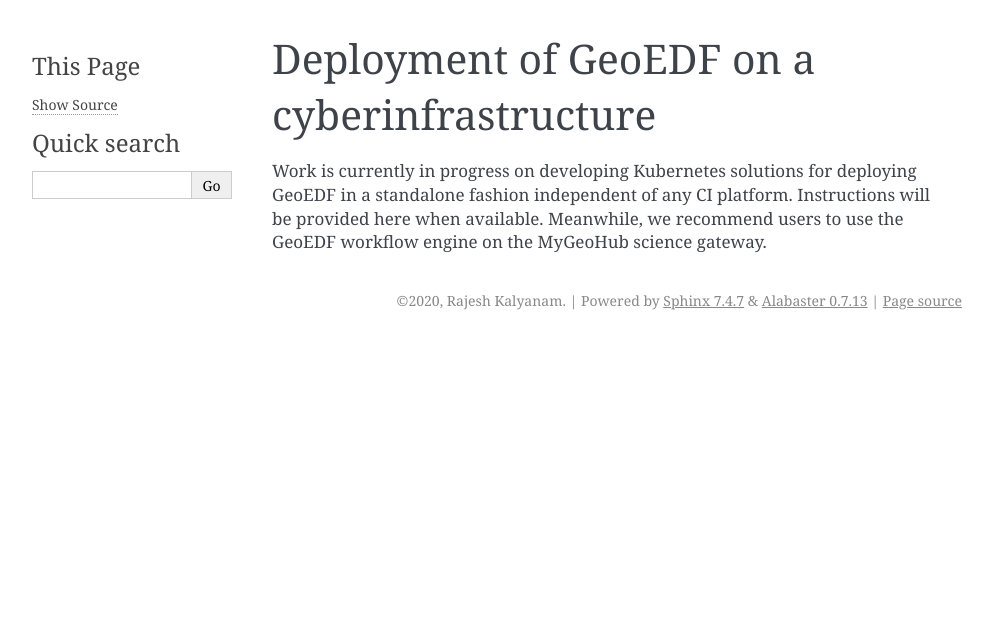
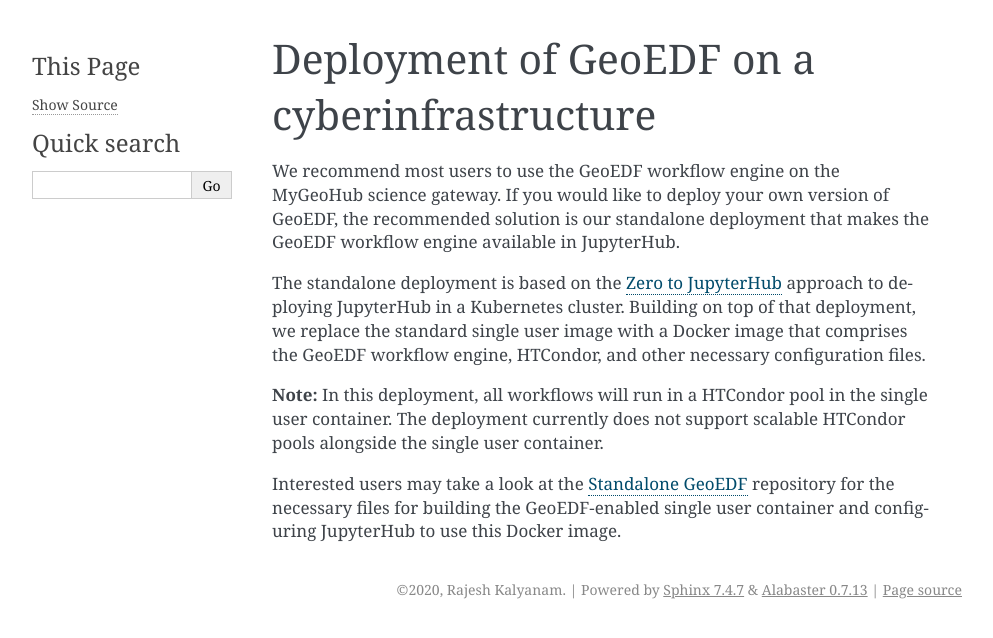
Before and after one commit to geoedf/geoedf, a Sphinx documentation site: the page built from docs/deployment.rst, in a window 1280 px wide. Shown: the top 638 px of the page, without its empty margins (148-1141 px from the left). Built offline with Sphinx 7.4.7, drawn with Linux system fonts in a browser that asks for light colours.

Commit message:
added docs for standalone deployment

```diff
--- a/docs/deployment.rst
+++ b/docs/deployment.rst
@@ -1,6 +1,19 @@
 Deployment of GeoEDF on a cyberinfrastructure
 =============================================
 
-Work is currently in progress on developing Kubernetes solutions for deploying GeoEDF in a standalone fashion independent
-of any CI platform. Instructions will be provided here when available. Meanwhile, we recommend users to use the GeoEDF
-workflow engine on the MyGeoHub science gateway.
+We recommend most users to use the GeoEDF workflow engine on the MyGeoHub science gateway.
+If you would like to deploy your own version of GeoEDF, the recommended solution is our standalone
+deployment that makes the GeoEDF workflow engine available in JupyterHub.
+
+The standalone deployment is based on the `Zero to JupyterHub`_ approach to deploying JupyterHub in a
+Kubernetes cluster. Building on top of that deployment, we replace the standard single user image with
+a Docker image that comprises the GeoEDF workflow engine, HTCondor, and other necessary configuration files.
+
+**Note:** In this deployment, all workflows will run in a HTCondor pool in the single user container. The
+deployment currently does not support scalable HTCondor pools alongside the single user container.
+
+Interested users may take a look at the `Standalone GeoEDF`_ repository for the necessary files for building
+the GeoEDF-enabled single user container and configuring JupyterHub to use this Docker image.
+
+.. _Zero to JupyterHub: https://zero-to-jupyterhub.readthedocs.io/en/latest/
+.. _Standalone GeoEDF: https://github.com/geoedf/standalone-geoedf-jupyter
```
